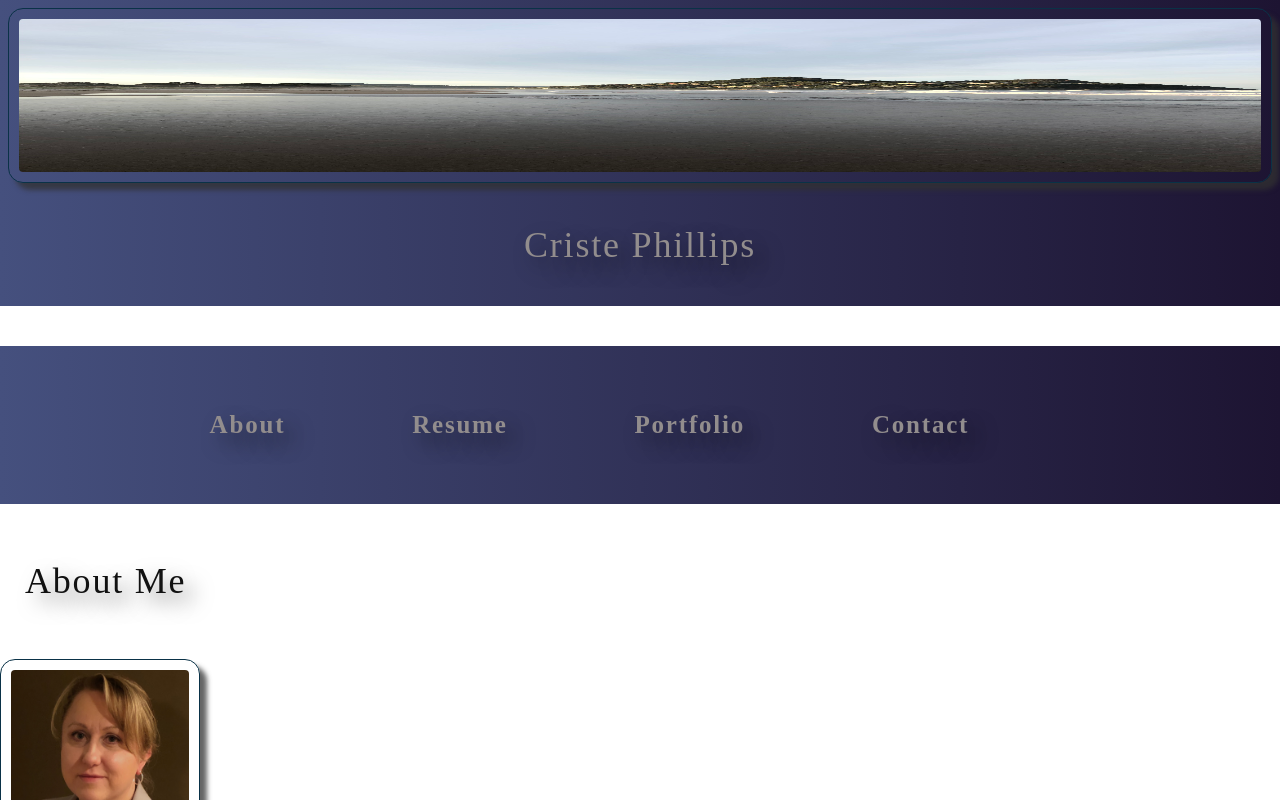
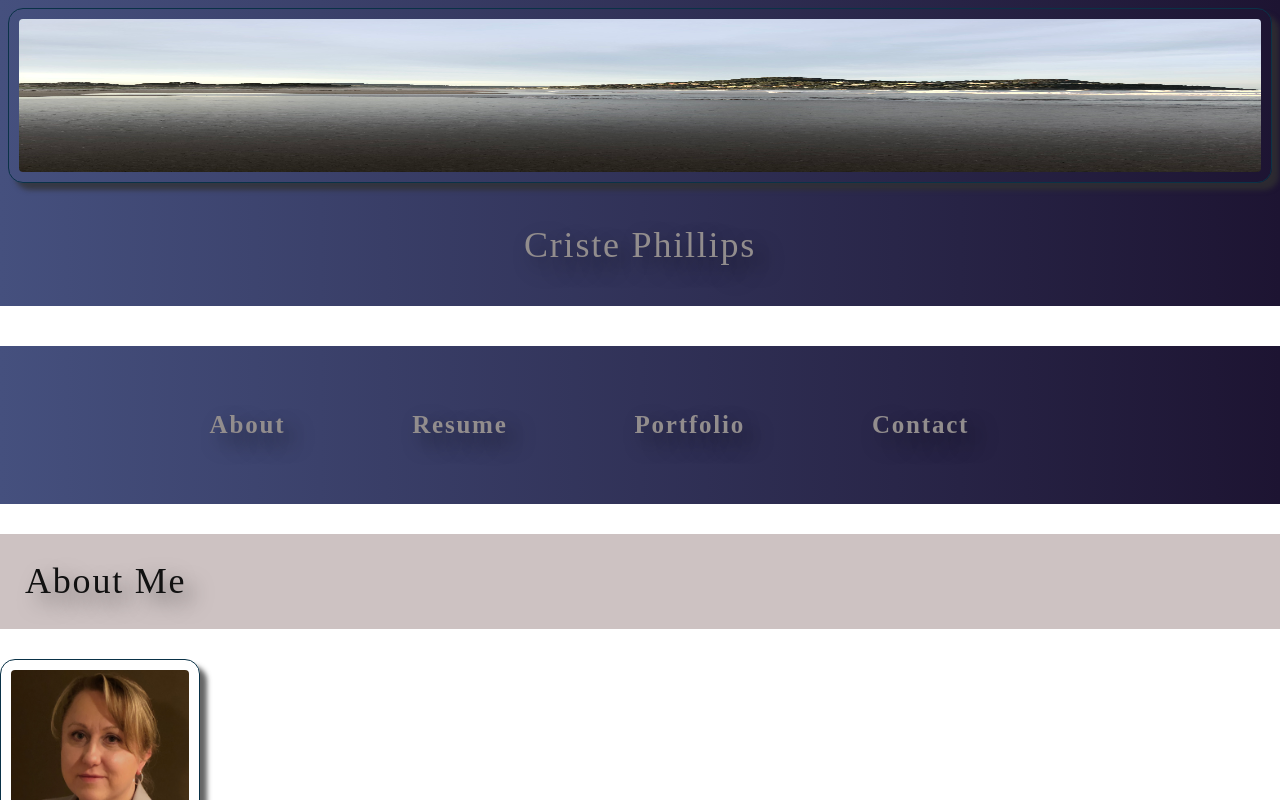
Before and after one commit to cphill11/react-portfolio, a React (Create React App) app: page / in a window 1280 px wide. Shown: the top 800 px of the page. Built offline with nearby package versions, Linux system fonts and the light colour scheme.

Commit message:
CSS added to highlight page titles

```diff
--- a/src/components/Contact.js
+++ b/src/components/Contact.js
@@ -34,7 +34,7 @@ function ContactForm() {
   };
   return (
     <section>
-      <h1 data-testid="h1tag">Contact me</h1>
+      <h1 id="contact">Contact me</h1>
       <form id="contact-form" onSubmit={handleSubmit}>
         <div>
           <label htmlFor="name">Name:</label>
--- a/src/index.css
+++ b/src/index.css
@@ -51,7 +51,6 @@ h6 {
 
 h1 {
   font-size: 2.25rem;
-  font-style: bold;
   padding: 25px;
 }
 
@@ -143,6 +142,10 @@ button[disabled] {
   opacity: 0.8;
 }
 
+#about, #resume, #contact, #portfolio {
+  background-color: #cdc2c2;
+
+}
 .photo {
   height: 300px;
 
```
Also changed, not shown: src/assets/images/screenshot.png (added), 1 other file (tests, documents, lock files or other folders).
